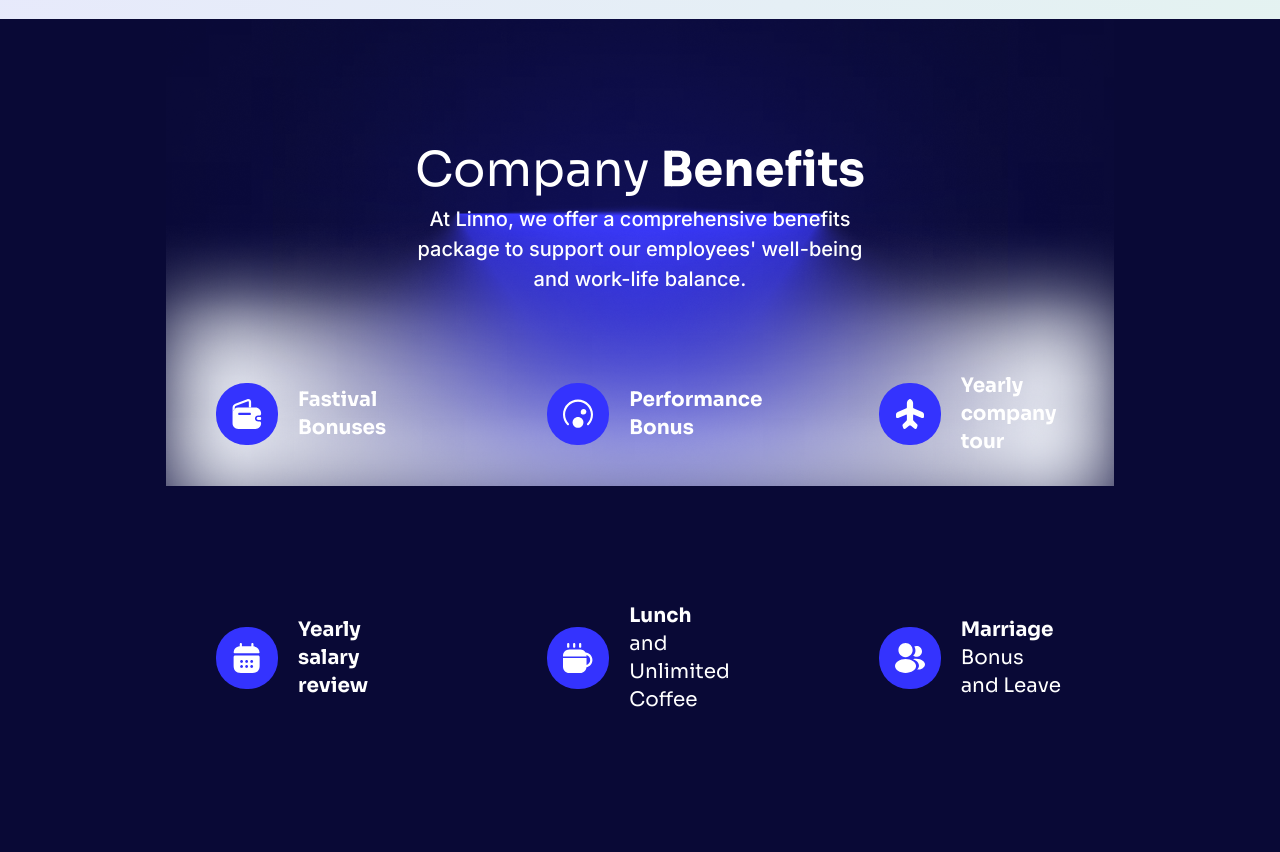
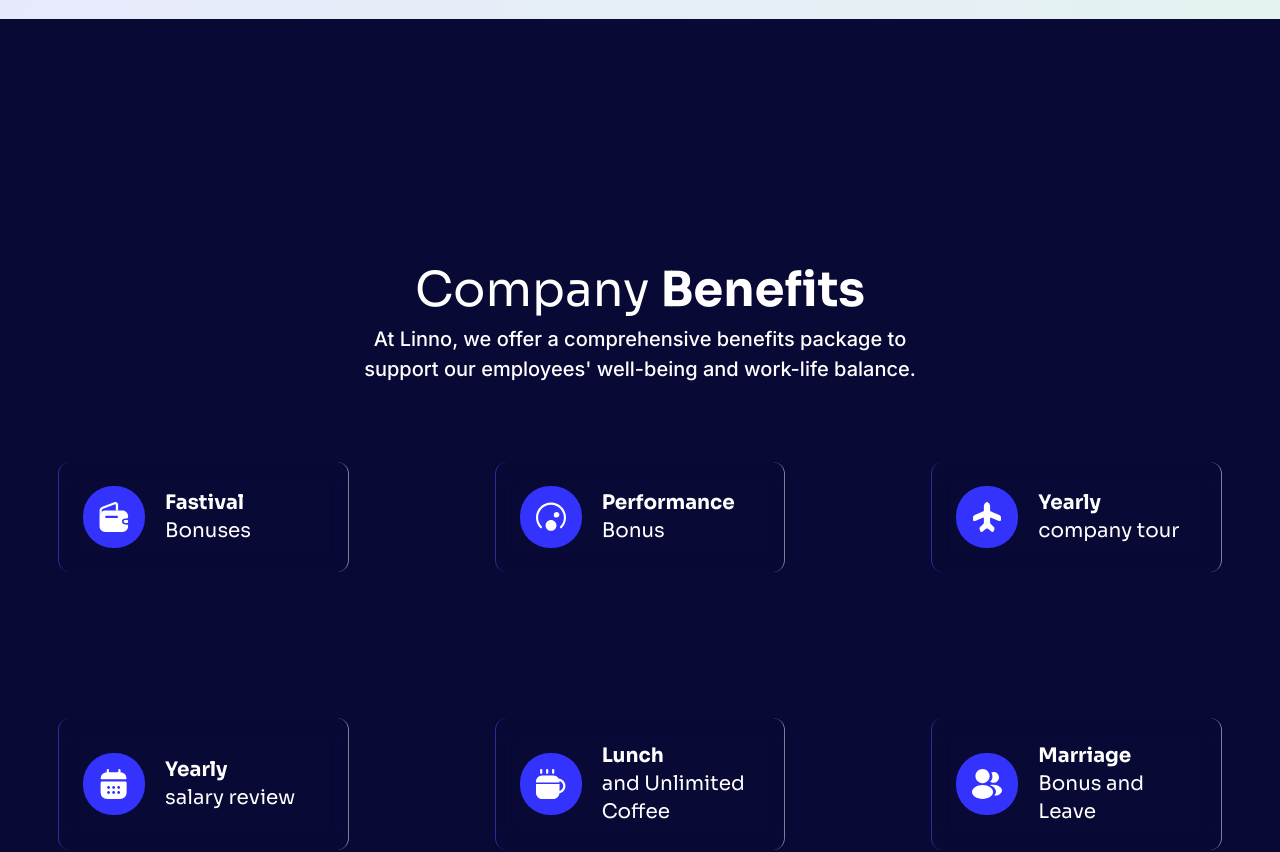
Before and after one commit to CODEREXLTD/Linno-website, a Next.js app: page /careers in a window 1280 px wide. Shown: the part 1520-2372 px from the top of the page. Built offline with nearby package versions, Linux system fonts and the light colour scheme.

Commit message:
done  another section

```diff
--- a/src/app/careers/Content.jsx
+++ b/src/app/careers/Content.jsx
@@ -10,19 +10,35 @@ const Content = () => {
     const benefits = [
 		{
 			icon: '/images/img_icon_white_a700.svg',
-			title: 'Fastival\nBonuses'
+			title: 'Fastival\nBonuses',
+            spanText: [
+                { text: 'Fastival ', weight: 'font-bold' },
+                { text: 'Bonuses', weight: 'font-normal' }
+            ]
 		},
 		{
 			icon: '/images/img_icon_white_a700_62x62.svg',
-			title: 'Performance\nBonus'
+			title: 'Performance\nBonus',
+            spanText: [
+                { text: 'Performance ', weight: 'font-bold' },
+                { text: 'Bonus', weight: 'font-normal' }
+            ]
 		},
 		{
 			icon: '/images/img_icon_62x62.svg',
-			title: 'Yearly \ncompany tour'
+			title: 'Yearly \ncompany tour',
+            spanText: [
+                { text: 'Yearly ', weight: 'font-bold' },
+                { text: 'company tour', weight: 'font-normal' }
+            ]
 		},
 		{
 			icon: '/images/img_icon_1.svg',
-			title: 'Yearly \nsalary review'
+			title: 'Yearly \nsalary review',
+            spanText: [
+                { text: 'Yearly ', weight: 'font-bold' },
+                { text: 'salary review', weight: 'font-normal' }
+            ]
 		},
 		{
 			icon: '/images/img_icon_2.svg',
@@ -224,15 +240,12 @@ const Content = () => {
 					</div>
 				</div>
 			</section>
+
 			{/* Company Benefits Section */}
-			<section className="w-full bg-[#090936]">
+			<section className="w-full bg-[#090936] py-[50px] md:py-[120px]">
 				<div className="w-full max-w-[1440px] mx-auto px-4 sm:px-6 lg:px-8">
 					{/* Background Image Section */}
-					<div className="w-[78%] mx-auto py-[60px] sm:py-[90px] lg:py-[120px] relative">
-						<div
-							className="absolute inset-0 bg-cover bg-center z-0"
-							style={{ backgroundImage: "url('/images/img_light.png')" }}
-						/>
+					<div className="mx-auto py-[60px] sm:py-[90px] lg:py-[120px] relative">
 						<div className="relative z-10 flex justify-center items-start w-[48%] mx-auto mb-[36px] sm:mb-[54px] lg:mb-[72px]">
 							<div className="flex flex-col gap-[2px] sm:gap-[3px] lg:gap-[4px] items-center">
 								<h2 className="text-[36px] sm:text-[42px] lg:text-[48px] font-sora leading-[46px] sm:leading-[54px] lg:leading-[61px] text-center text-white">
@@ -245,10 +258,10 @@ const Content = () => {
 						</div>
 					</div>
 					{/* Benefits Grid */}
-					<div className="w-full lg:w-[90%] xl:w-[74%] mx-auto px-[8px] sm:px-[15px] lg:px-[20px] xl:px-[26px] py-[8px] sm:py-[15px] lg:py-[20px] xl:py-[26px] -mt-[50px] sm:-mt-[75px] lg:-mt-[105px] xl:-mt-[140px] mb-[40px] sm:mb-[65px] lg:mb-[98px] xl:mb-[130px] relative z-20">
+					<div className="w-full px-[8px] sm:px-[15px] lg:px-[20px] xl:px-[26px] py-[8px] sm:py-[15px] lg:py-[20px] xl:py-[26px] -mt-[50px] sm:-mt-[75px] lg:-mt-[105px] xl:-mt-[140px] mb-[40px] sm:mb-[65px] lg:mb-[98px] xl:mb-[130px] relative z-20">
 						<div className="grid grid-cols-1 sm:grid-cols-2 lg:grid-cols-3 gap-[30px] sm:gap-[50px] lg:gap-[80px] xl:gap-[146px] w-full">
 							{benefits?.map((benefit, index) => (
-								<div key={index} className="flex flex-col sm:flex-row lg:flex-row justify-start items-center sm:items-start lg:items-center gap-[10px] sm:gap-[15px] lg:gap-[20px] w-full group hover:scale-105 transition-transform duration-200">
+								<div key={index} className="flex flex-col sm:flex-row lg:flex-row justify-start items-center sm:items-start lg:items-center gap-[10px] sm:gap-[15px] lg:gap-[20px] w-full group hover:scale-105 transition-transform duration-200 glass border-b-[rgba(255,255,255,0.48)] border-t-[rgba(255,255,255,0.48)]">
 									<div className="bg-[#3433fe] rounded-[30px] p-[12px] sm:p-[14px] lg:p-[16px] w-[56px] h-[56px] sm:w-[60px] sm:h-[60px] lg:w-[62px] lg:h-[62px] flex items-center justify-center flex-shrink-0 group-hover:shadow-lg transition-shadow duration-200">
 										<Image
 											src={benefit?.icon}
@@ -264,6 +277,9 @@ const Content = () => {
 												{benefit?.spanText?.map((span, spanIndex) => (
 													<span key={spanIndex} className={span?.weight}>
 														{span?.text}
+                                                        {
+                                                            spanIndex === 0 ? <br /> : null
+                                                        }
 													</span>
 												))}
 											</>
--- a/src/styles/index.css
+++ b/src/styles/index.css
@@ -11,3 +11,7 @@ body {
 *, *::before, *::after {
   box-sizing: inherit;
 }
+
+.glass {
+  @apply bg-transparent backdrop-blur-md rounded-xl p-6 text-left hover:scale-110 transition-all duration-300 border-l border-r border-t-0 border-b-0 border-[1px] border-l-[rgb(70_68_210/0.62)] border-r-[rgba(255,255,255,0.48)]
+}
```
